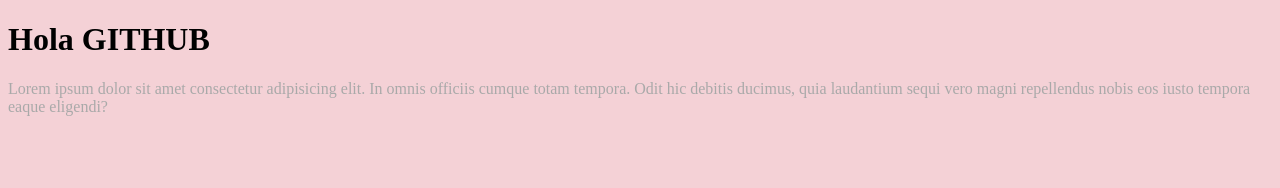
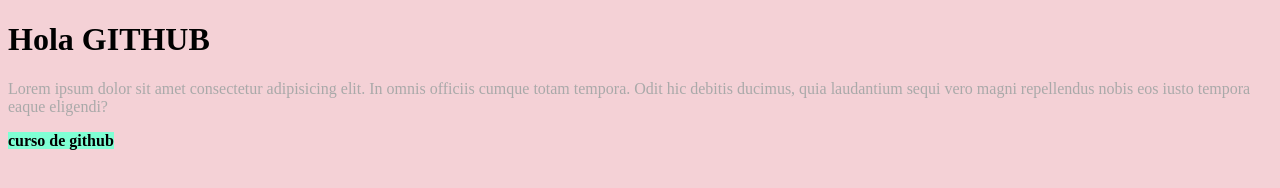
Before and after one commit to valeriacasatti/CLASE-GITHUB, a plain HTML site: page index.html in a window 1280 px wide. Drawn offline with Linux system fonts and the light colour scheme.

Commit message:
agregué strong con fondo de color

```diff
--- a/estilos.css
+++ b/estilos.css
@@ -5,3 +5,7 @@ body{
 p{
     color: rgb(169, 169, 169);
 }
+
+strong{
+    background-color: aquamarine;
+}
--- a/index.html
+++ b/index.html
@@ -10,5 +10,6 @@
 <body>
     <h1>Hola GITHUB</h1>
     <p>Lorem ipsum dolor sit amet consectetur adipisicing elit. In omnis officiis cumque totam tempora. Odit hic debitis ducimus, quia laudantium sequi vero magni repellendus nobis eos iusto tempora eaque eligendi?</p>
+    <strong>curso de github</strong>
 </body>
 </html>
```
